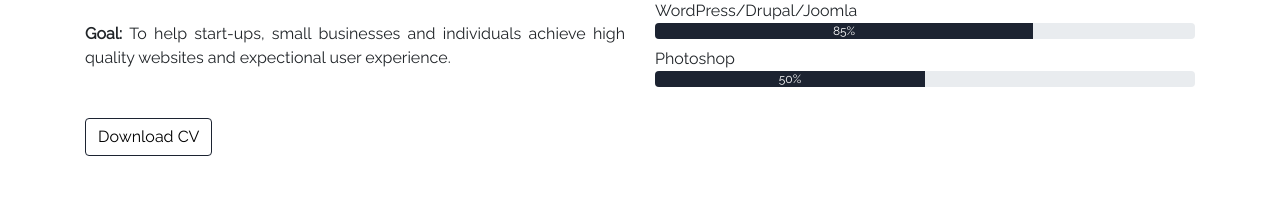
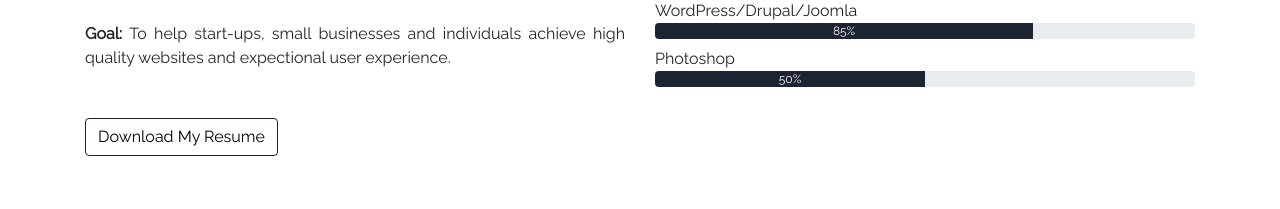
Before and after one commit to devonwintz/my-portfolio, a React (Create React App) app: page / in a window 1280 px wide. Shown: the part 1080-1289 px from the top of the page. Built offline with nearby package versions, Linux system fonts and the light colour scheme; a web font is replaced by a local one.

Commit message:
updated project image & resume

```diff
--- a/src/components/Content.js
+++ b/src/components/Content.js
@@ -41,12 +41,12 @@
           <br />
           <button className="btn mt-5" style={{ borderColor: "#1c2331" }}>
             <a
-              href="https://drive.google.com/file/d/1R0YeP2WiEFDYXr96UqSCSQVrzQfQ6u5h/view?usp=sharing++"
+              href="https://drive.google.com/file/d/1LzVi4Vxggev6NDZ3baTptDu6gnPxH1cf/view?usp=sharing"
               download
               rel="noopener noreferrer"
               target="_blank"
             >
-              Download CV
+              Download My Resume
             </a>
           </button>
         </div>
--- a/src/components/styles/App.css
+++ b/src/components/styles/App.css
@@ -60,10 +60,9 @@
   text-decoration: none;
 }
 
-.active,
-btn:hover {
-  background-color: #1c2331;
-  color: #ffffff !important;
+.active a:hover,
+.btn:hover a:hover {
+  color: #ffffff;
 }
 
 .link:hover {
```
Also changed, not shown: src/components/styles/_Content.scss (+4 -3 lines), 15 other files (tests, documents, lock files or other folders).
